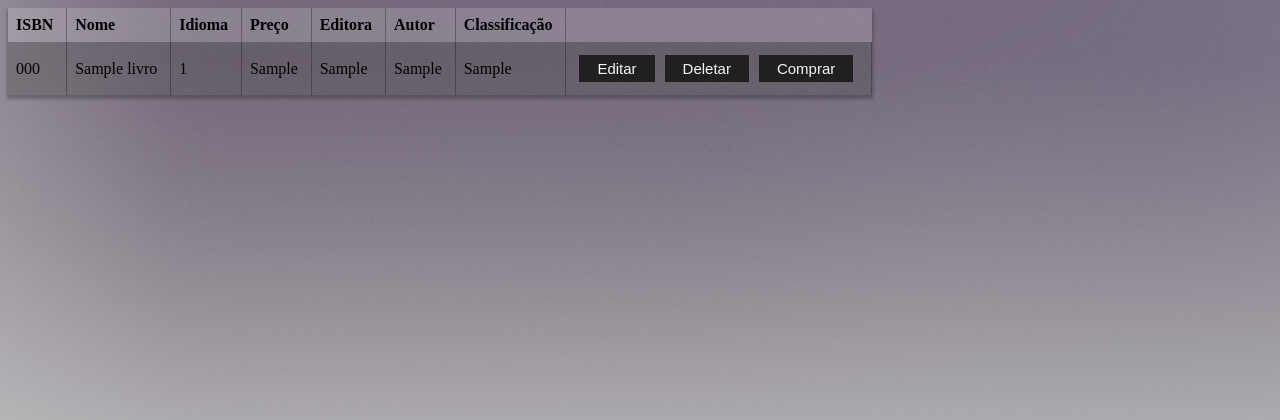
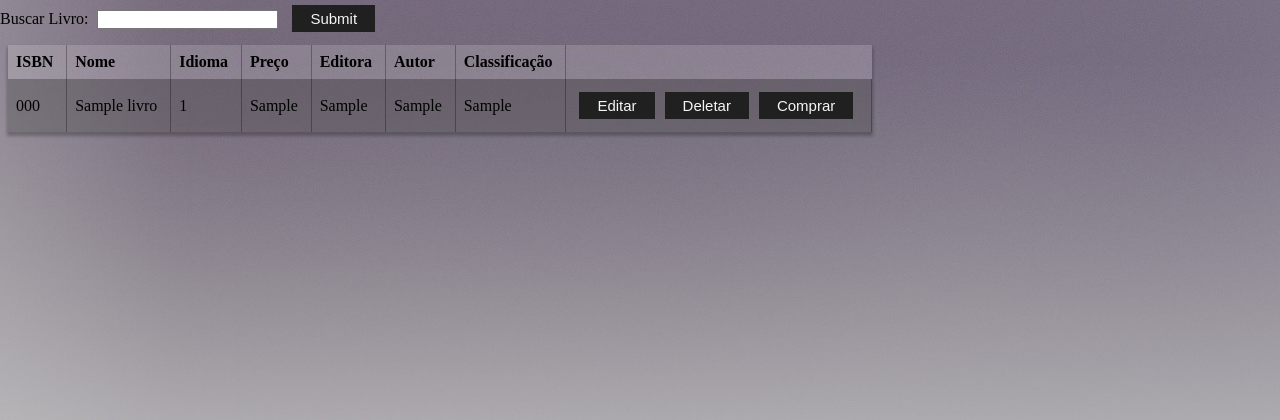
Before and after one commit to RobertoHigor/PHP-CRUD, a PHP site: page /LivroListar.php in a window 1280 px wide. Shown: the part 67-487 px from the top of the page. Run offline with PHP 8.4, Linux system fonts and the light colour scheme; the visitor is signed in with stand-in values (Sample User, id 1); tables that the repository leaves empty or names only in its code hold one stand-in row (values such as "Sample post").

Commit message:
Colocado limitações e sistema de busca

```diff
--- a/AutorCadastro.php
+++ b/AutorCadastro.php
@@ -48,10 +48,10 @@
                 <label for="nome">Nome: </label><input type="text" id ="nome" name="nome" value="<?php if($_POST && $_SESSION['autor']['opc'] == "alt"){echo $a->getNome();} ?>"></input>
             </p>
             <p class="linha">
-                <label for="email">Email: </label><input type="text" id ="email" name="email" value="<?php if($_POST && $_SESSION['autor']['opc'] == "alt"){echo $a->getEmail();} ?>"></input>
+                <label for="email">Email: </label><input type="text" placeholder="exemplo@exemplo.com" id ="email" name="email" value="<?php if($_POST && $_SESSION['autor']['opc'] == "alt"){echo $a->getEmail();} ?>"></input>
             </p>
             <p class="linha">
-                <label for="telefone">Telefone: </label><input type="text" id ="telefone" name="telefone" value="<?php if($_POST && $_SESSION['autor']['opc'] == "alt"){echo $a->getTelefone();} ?>"></input>
+                <label for="telefone">Telefone: </label><input type="number" id ="telefone" name="telefone" max="99999999999" placeholder="DDD + Numero" value="<?php if($_POST && $_SESSION['autor']['opc'] == "alt"){echo $a->getTelefone();} ?>"></input>
                 <input type="hidden" name="codAutor" value="<?php if($_POST && $_SESSION['autor']['opc'] == "alt"){echo $_SESSION['autor']['codAutor']  ;} ?>"></input>
 
                 <!-- Mostrar o botão de alterar caso esteja vindo pela página de alteração. Caso contrário, mostrar o de cadastro -->
--- a/ClassificacaoCadastro.php
+++ b/ClassificacaoCadastro.php
@@ -45,7 +45,7 @@
 
             <p class="linha">
             <!-- colocar o CDD em readonly para que o usuário não consiga alterar -->
-                <label for="CDD">CDD: </label><input type="text" id ="CDD" name="CDD" <?php if($_POST && $_SESSION['classificacao']['opc'] == "alt"){
+                <label for="CDD">CDD: </label><input type="text" id ="CDD" name="CDD" placeholder="Código da classificação" <?php if($_POST && $_SESSION['classificacao']['opc'] == "alt"){
                     echo "readonly=\"readonly\"";
                     echo "value=".$c->getCDD(). "" ;} ?>></input>
             </p>
--- a/LivroCadastro.php
+++ b/LivroCadastro.php
@@ -68,16 +68,16 @@
             <legend> Livro </legend>
 
             <p class="linha">
-                <label for="ISBN">ISBN: </label><input type="number" id="ISBN" name="ISBN"<?php if($_POST && $_SESSION['livro']['opc'] == "alt"){echo "readonly ";}?>value="<?php if($_POST && $_SESSION['livro']['opc'] == "alt"){echo $l->getISBN();} ?>"></input>
+                <label for="ISBN">ISBN: </label><input type="number" placeholder="Somente numeros" id="ISBN" name="ISBN"<?php if($_POST && $_SESSION['livro']['opc'] == "alt"){echo "readonly ";}?>value="<?php if($_POST && $_SESSION['livro']['opc'] == "alt"){echo $l->getISBN();} ?>"></input>
             </p>
             <p class="linha">
                 <label for="nome">Nome: </label><input type="text" id ="nome" name="nome" value="<?php if($_POST && $_SESSION['livro']['opc'] == "alt"){echo $l->getNome();} ?>"></input>
             </p>
             <p class="linha">
-                <label for="preco">Preço: </label><input type="text" id ="preco" name="preco" placeholder="00.00" value="<?php if($_POST && $_SESSION['livro']['opc'] == "alt"){echo $l->getPreco();} ?>"></input>
+                <label for="preco">Preço: </label><input type="number" id ="preco" max="999" name="preco" placeholder="0,00" value="<?php if($_POST && $_SESSION['livro']['opc'] == "alt"){echo $l->getPreco();} ?>"></input>
             </p>
             <p class="linha">
-                <label for="idioma">idioma: </label><input type="text" id ="idioma" name="idioma" value="<?php if($_POST && $_SESSION['livro']['opc'] == "alt"){echo $l->getIdioma();} ?>"></input>
+                <label for="idioma">idioma: </label><input type="text" id ="idioma" placeholder="Ex: Português" name="idioma" value="<?php if($_POST && $_SESSION['livro']['opc'] == "alt"){echo $l->getIdioma();} ?>"></input>
             </p>
             <p class="">
                 <select name="autor_codAutor">
--- a/LivroListar.php
+++ b/LivroListar.php
@@ -31,7 +31,20 @@
             $p->inserir($p);
         }
     }
+
+    if (isset($_GET['busca'])){
+        //echo $_GET['busca'];
+        $res = $l->listarPorString($_GET['busca']);
+    }else {
+        $res = $l->listar();
+    }
     ?>
+
+    <form action="#" method="GET">
+        Buscar Livro:
+        <input type="search" name="busca"/>
+        <input type="submit"/>
+    </form>
 
     <div class = "conteudo">
     <table>
@@ -46,9 +59,6 @@
         </tr>
 
     <?php
-
-        $res = $l->listar();
-
         while ($row = $res->fetch_assoc()) {
             echo "<tr>".
                     "<td>" . $row['ISBN'] . "</td>".
--- a/src/Banco.php
+++ b/src/Banco.php
@@ -14,7 +14,7 @@ class Banco {
     private function conectar(){
         $ip = 'localhost';
         $usuario = 'root';
-        $senha = '26793653';
+        $senha = 'robeale123456';
         $banco = 'Livraria';
 
         $this->mysqli = new mysqli($ip, $usuario, $senha, $banco);
--- a/src/Livro.php
+++ b/src/Livro.php
@@ -120,6 +120,15 @@ class Livro{
         }
     }
 
+    public function listarPorString($string){
+        $stmt = $this->con->prepare("SELECT ISBN, nome, idioma, preco, editora_CNPJ, autor_codAutor, classificacao_CDD FROM Livro WHERE nome LIKE '%$string%' ORDER BY nome ASC");
+
+        if(!$stmt->execute()){
+            echo "<p class=\"erro\">Erro na listagem: ". $stmt->error."</p>";
+        }
+        return $stmt->get_result();
+    }
+
     //Checar se tem valor nulo
     public function isNull(Livro $l){
         if (!$l->ISBN){
```
